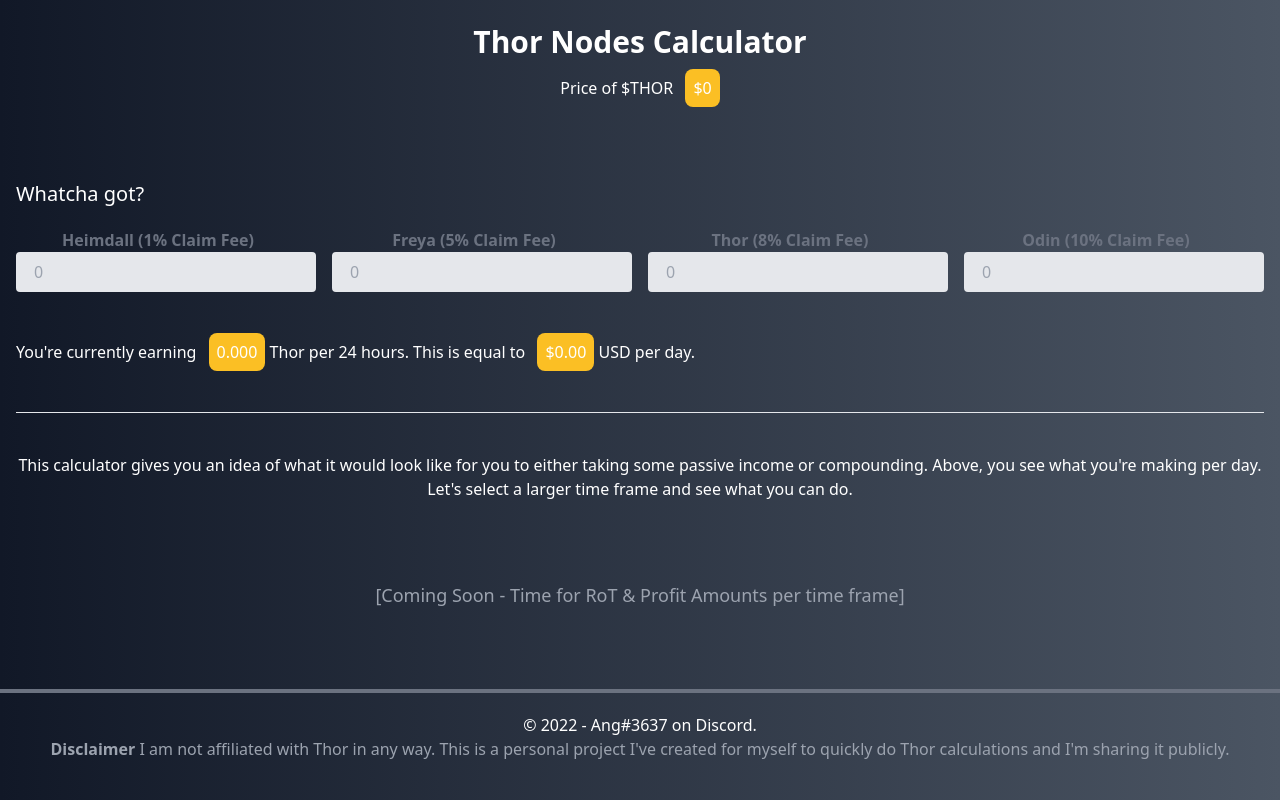
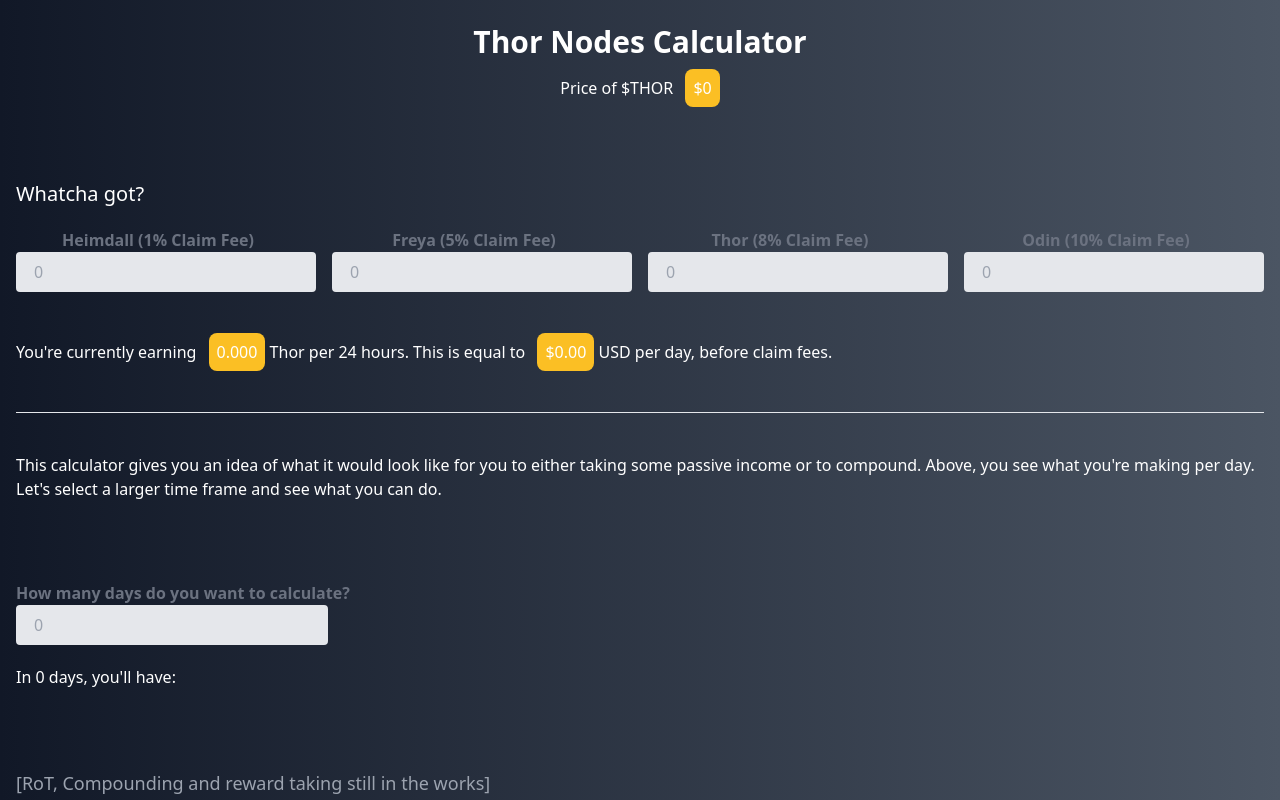
Before and after one commit to angelo-marasa/thor-calculator, a React (Create React App) app: page / in a window 1280 px wide. Shown: the top 800 px of the page. Built offline with nearby package versions, Linux system fonts and the light colour scheme; no server answers.

Commit message:
Added some logic on earnings;

```diff
--- a/package.json
+++ b/package.json
@@ -8,6 +8,7 @@
     "@testing-library/user-event": "^13.5.0",
     "axios": "^0.26.0",
     "coingecko-api": "^1.0.10",
+    "moment": "^2.29.1",
     "react": "^17.0.2",
     "react-dom": "^17.0.2",
     "react-router-dom": "^6.2.1",
--- a/src/App.js
+++ b/src/App.js
@@ -1,6 +1,7 @@
 import './App.css';
 import React, { useState, useEffect } from 'react'
 import axios from 'axios'
+import Footer from './components/Footer';
 
 const App = () => {
   //-- Stores the amount of nodes that the user inputs in
@@ -9,6 +10,8 @@ const App = () => {
   const [thorNode, setThorNode] = useState(0);
   const [odinNode, setOdinNode] = useState(0);
 
+  const [godMode, setGodMode] = useState(false);
+  const [actionDays, setActionDays] = useState(0);
   const [dailyRewards, setDailyRewards] = useState(0);
 
   //-- Stores the Thor price from the CoinGecko API
@@ -23,6 +26,10 @@ const App = () => {
   //-- Setter functions ------------------------
   function handleThorPrice(price) {
     setThorPrice(price);
+  }
+
+  function handleActionDays(days) {
+      setActionDays(days);
   }
 
   function handleHeimdalNodes(node) {
@@ -49,8 +56,12 @@ const App = () => {
     setDailyRewards(rewards);
   }
 
+
   //--------------------------------------------
 
+  function earningsAfterFees(grossEarnings) {
+
+  }
 
   function getThorPrice() {
     axios.get(`https://api.coingecko.com/api/v3/coins/thor/tickers`)
@@ -70,13 +81,13 @@ const App = () => {
 
   return (
     <>
-    <div className="bg-gradient-to-r from-gray-900 to-gray-600 bg-gradient-to-r sm:h-full md:h-screen">
-            <div className="container px-4 mx-auto pt-6 text-center">
-                <h1 className="text-3xl font-bold text-white">
+    <div className="bg-gradient-to-r from-gray-900 to-gray-600 bg-gradient-to-r sm:h-full md:h-full">
+            <div className="container px-4 mx-auto pt-6">
+                <h1 className="text-3xl font-bold text-white text-center">
                     Thor Nodes Calculator
                 </h1>
 
-                <p className="text-white pt-4 mb-20">Price of $THOR <span className="rounded-r-lg rounded-l-lg bg-amber-400 p-2 ml-2">${thorPrice}</span></p>
+                <p className="text-white pt-4 mb-20 text-center">Price of $THOR <span className="rounded-r-lg rounded-l-lg bg-amber-400 p-2 ml-2">${thorPrice}</span></p>
                 <p className="text-white mt-5 text-xl text-left">Whatcha got?</p>
                 <div className="grid md:grid-cols-4 xs:grid-cols-2 gap-4 mt-5">
                     <div>
@@ -120,16 +131,65 @@ const App = () => {
                         onInput={ ( e ) => handleOdinNodes( e.target.value ) }/>
                     </div>
                 </div>
-                <p className="text-white pt-10 text-left leading-10">You're currently earning <span className="rounded-r-lg rounded-l-lg bg-amber-400 p-2 ml-2">{dailyRewards.toFixed(3)}</span> Thor per 24 hours. This is equal to <span className="rounded-r-lg rounded-l-lg bg-amber-400 p-2 ml-2">${(dailyRewards * thorPrice).toFixed(2)}</span> USD per day.</p>
+                <p className="text-white pt-10 text-left leading-10">You're currently earning <span className="rounded-r-lg rounded-l-lg bg-amber-400 p-2 ml-2">{dailyRewards.toFixed(3)}</span> Thor per 24 hours. This is equal to <span className="rounded-r-lg rounded-l-lg bg-amber-400 p-2 ml-2">${(dailyRewards * thorPrice).toFixed(2)}</span> USD per day, before claim fees.</p>
                 <hr className="mt-10 mb-10"/>
-                <p className="text-white">This calculator gives you an idea of what it would look like for you to either taking some passive income or compounding. Above, you see what you're making per day. Let's select a larger time frame and see what you can do.</p>
-                <h3 className="text-lg mt-20 text-gray-400">[Coming Soon - Time for RoT & Profit Amounts per time frame]</h3>
+                <p className="text-white text-left">This calculator gives you an idea of what it would look like for you to either taking some passive income or to compound. Above, you see what you're making per day. Let's select a larger time frame and see what you can do.</p>
+
+                <div className="mt-20">
+                    <label className="block text-gray-500 font-bold md:text-left mb-1 md:mb-0 pr-4">
+                        How many days do you want to calculate?
+                    </label>
+                    <input type="number"
+                        className="bg-gray-200 appearance-none border-2 border-gray-200 rounded w-full py-2 px-4 text-gray-700 leading-tight focus:outline-none focus:bg-white focus:border-amber-400 sm:w-max md:w-1/4"
+                        placeholder="0"
+                        pattern="\d*"
+                        onInput={ ( e ) => handleActionDays( e.target.value ) }/>
+                </div>
+
+            <p className="text-white text-left mt-5">In {actionDays} days, you'll have: </p>
+
+
+            { heimdallNode > 0 &&
+                <div className="heimdall-node mt-5">
+                    <p className="text-white text-left">{((heimdallNode * hemidalRewards) * actionDays).toFixed(3)} Thor from your Heimdall Nodes</p>
+                    <p className="text-white text-left">If you were looking to take profits, you're value after Claim Tax is { ((((heimdallNode * hemidalRewards) * actionDays)) - (((heimdallNode * hemidalRewards) * actionDays) * (1 / 100))).toFixed(4) }</p>
+
+                </div>
+            }
+
+            { freyaNode > 0 &&
+                <div className="freya-node mt-5">
+                    <p className="text-white text-left">{((freyaNode * freyaRewards) * actionDays).toFixed(3)} Thor from your Freya Nodes</p>
+                    <p className="text-white text-left">If you were looking to take profits, you're value after Claim Tax is { ((((freyaNode * freyaRewards) * actionDays)) - (((freyaNode * freyaRewards) * actionDays) * (5 / 100))).toFixed(4) }</p>
+
+                </div>
+            }
+
+            { thorNode > 0 &&
+                <div className="thor-node mt-5">
+                    <p className="text-white text-left">{((thorNode * thorRewards) * actionDays).toFixed(3)} Thor from your Thor Nodes</p>
+                    <p className="text-white text-left">If you were looking to take profits, you're value after Claim Tax is { ((((thorNode * thorRewards) * actionDays)) - (((thorNode * thorRewards) * actionDays) * (8 / 100))).toFixed(4) }</p>
+
+                </div>
+            }
+
+            { odinNode > 0 &&
+                <div className="odin-node mt-5">
+                    <p className="text-white text-left">{((odinNode * odinRewards) * actionDays).toFixed(3)} Thor from your Odin Nodes</p>
+                    <p className="text-white text-left">If you were looking to take profits, you're value after Claim Tax is { ((((odinNode * odinRewards) * actionDays)) - (((odinNode * odinRewards) * actionDays) * (10/ 100))).toFixed(4) }</p>
+
+                </div>
+            }
+
+            <h3 className="text-lg mt-20 text-gray-400">[RoT, Compounding and reward taking still in the works]</h3>
+
+
+
+
+
             </div>
 
-            <div className="footer mt-20 py-5 border-t-4 border-gray-500">
-                <p className="text-white text-center">© {(new Date().getFullYear())} - <a href="https://discordapp.com/users/940338219009052712/" className="hover:underline hover:text-amber-400">Ang#3637</a> on Discord.</p>
-                <p className="text-gray-400 text-center"><span className="font-bold">Disclaimer</span> I am not affiliated with Thor in any way. This is a personal project I've created for myself to quickly do Thor calculations and I'm sharing it publicly.</p>
-            </div>
+            <Footer />
         </div>
     </>
   );
--- /dev/null
+++ b/src/components/Footer.js
@@ -0,0 +1,12 @@
+import React from 'react'
+
+const Footer = () => {
+    return (
+        <div className="footer mt-20 py-5 border-t-4 border-gray-500">
+            <p className="text-white text-center">© {(new Date().getFullYear())} - <a href="https://discordapp.com/users/940338219009052712/" className="hover:underline hover:text-amber-400">Ang#3637</a> on Discord.</p>
+            <p className="text-gray-400 text-center"><span className="font-bold">Disclaimer</span> I am not affiliated with Thor in any way. This is a personal project I've created for myself to quickly do Thor calculations and I'm sharing it publicly.</p>
+        </div>
+    )
+}
+
+export default Footer
```
Also changed, not shown: 1 other file (tests, documents, lock files or other folders).
